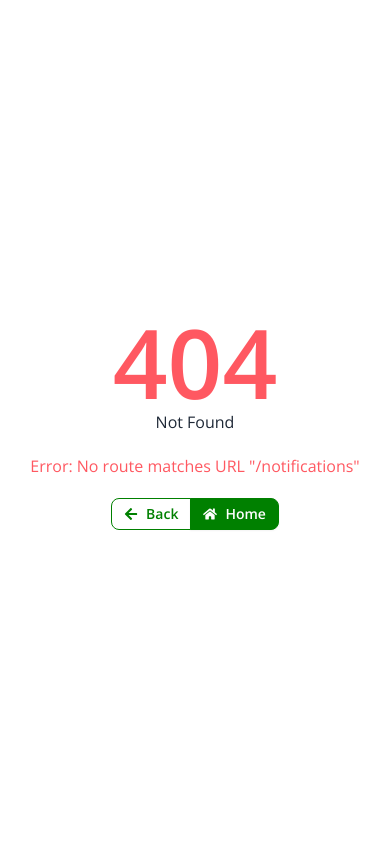
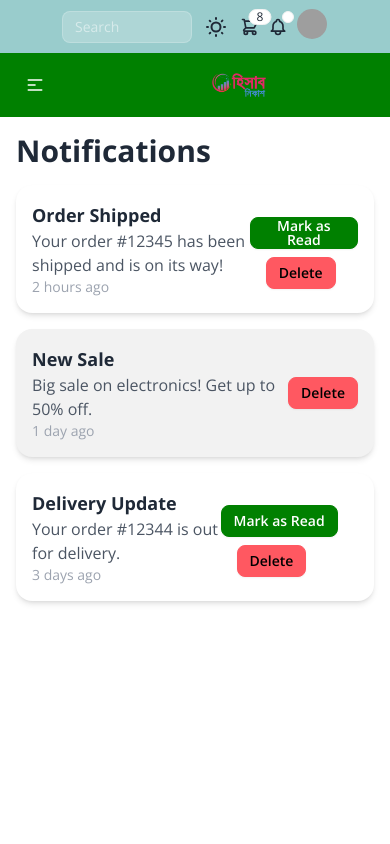
Before and after one commit to shunno-it-dev-team/fe-hn-ecom, a React (Vite) app: page /notifications in a window 390 px wide. Before the commit this address had no page. Shown: the top 844 px of the page. Built offline with nearby package versions, Linux system fonts and the light colour scheme; grey boxes are pictures that could not be loaded.

Commit message:
[feat]: fixed responsive issue navbar

```diff
--- a/src/components/common/MobileTopBar.jsx
+++ b/src/components/common/MobileTopBar.jsx
@@ -1,9 +1,10 @@
+import { Link } from "react-router-dom";
 import { setThemeToRedux } from "../../redux/reducers/globalSlice";
 import PropTypes from "prop-types";
 
 const MobileTopBar = ({ theme, user }) => {
   return (
-    <div className="flex lg:hidden justify-center gap-2 items-center py-2 bg-secondary/40">
+    <div className="flex relative z-50 lg:hidden justify-center gap-2 items-center py-2 bg-secondary/40">
       <label className="input input-sm w-1/3 border-base-100/20 text-base-100 focus:outline-offset-0 focus:outline-1 focus-within:outline-offset-0 focus-within:outline-1 bg-base-100/20 flex items-center gap-2">
         <input
           type="text"
@@ -58,13 +59,8 @@ const MobileTopBar = ({ theme, user }) => {
         </svg>
       </label>
 
-      <div className="dropdown dropdown-end">
-        <div
-          tabIndex={0}
-          role="button"
-          className="btn btn-sm btn-ghost btn-circle"
-        >
-          <div className="indicator">
+      {/* CART */}
+      <Link to={"/cart"} className="indicator">
         <svg
           xmlns="http://www.w3.org/2000/svg"
           className="h-5 w-5"
@@ -80,30 +76,10 @@ const MobileTopBar = ({ theme, user }) => {
           />
         </svg>
         <span className="badge badge-sm indicator-item">8</span>
-          </div>
-        </div>
+      </Link>
 
-        <div
-          tabIndex={0}
-          className="card card-compact dropdown-content bg-primary z-[1] mt-3 w-52 shadow"
-        >
-          <div className="card-body">
-            <span className="text-lg font-bold">8 Items</span>
-            <span className="text-info">Subtotal: $999</span>
-            <div className="card-actions">
-              <button className="btn btn-secondary btn-block">View cart</button>
-            </div>
-          </div>
-        </div>
-      </div>
-
-      <div className="dropdown dropdown-end">
-        <div
-          tabIndex={0}
-          role="button"
-          className="btn btn-sm btn-ghost btn-circle"
-        >
-          <div className="indicator">
+      {/* NOTIFICATION */}
+      <Link to={"/notifications"} className="indicator">
         <svg
           xmlns="http://www.w3.org/2000/svg"
           className="h-5 w-5"
@@ -119,22 +95,7 @@ const MobileTopBar = ({ theme, user }) => {
           />
         </svg>
         <span className="badge badge-xs indicator-item"></span>
-          </div>
-        </div>
-
-        <div
-          tabIndex={0}
-          className="card card-compact dropdown-content bg-primary z-[1] mt-3 w-52 shadow"
-        >
-          <div className="card-body">
-            <span className="text-lg font-bold">8 Items</span>
-            <span className="text-info">Subtotal: $999</span>
-            <div className="card-actions">
-              <button className="btn btn-secondary btn-block">View cart</button>
-            </div>
-          </div>
-        </div>
-      </div>
+      </Link>
 
       {user ? (
         <div className="dropdown dropdown-end">
--- a/src/components/common/PublicNavbar.jsx
+++ b/src/components/common/PublicNavbar.jsx
@@ -49,13 +49,13 @@ const PublicNavbar = ({ theme, user }) => {
 
       {/* NAVBAR CENTER */}
       <div className="navbar-center ">
-        <button className="btn btn-ghost text-xl hover:bg-transparent">
+        <Link to="/" className="btn btn-ghost text-xl hover:bg-transparent">
           <img
             src="/src/assets/logo/logo-520e4690.png"
             alt=""
             className="w-auto h-6"
           />
-        </button>
+        </Link>
       </div>
 
       {/* NAVBAR END */}
@@ -146,9 +146,6 @@ const PublicNavbar = ({ theme, user }) => {
           >
             <ul className="menu menu-lg rounded-box ">
               <h2 className="font-bold mt-2 pl-6">Shopping cart</h2>
-              {/* <button className="btn btn-sm btn-circle btn-ghost absolute right-2 top-2">
-                ✕
-              </button> */}
               <div className="divider m-0"></div>
 
               <li>
@@ -226,38 +223,28 @@ const PublicNavbar = ({ theme, user }) => {
                 </Link>
               </li>
             </ul>
-            <div className="gap-8">
-              <div className=" mb-4">
-                <div className="border-t border-base-300 px-4 py-6 sm:px-6">
-                  <div className="flex justify-between text-base font-medium text-base-content">
+
+            <div className="flex flex-col gap-3 border-t border-base-300 px-4 py-6 sm:px-6">
+              <div className="flex justify-between text-base font-bold text-base-content">
                 <p>Subtotal</p>
                 <p>&#2547; 262.00</p>
               </div>
-                  <p className="mt-0.5 text-sm text-secondary">
+
+              <p className=" text-xs text-warning">
                 Shipping and taxes calculated at checkout.
               </p>
 
-                  <div className="mt-6">
-                    <a href="#" className="btn btn-primary w-full">
+              <div className="flex items-center justify-center gap-5">
+                <Link
+                  to="/cart"
+                  className="btn btn-sm btn-primary  btn-outline"
+                >
+                  View All
+                </Link>
+
+                <Link to="/checkout" className="btn btn-sm  btn-primary ">
                   Checkout
-                    </a>
-                  </div>
-
-                  <div className="mt-6 flex justify-center text-center text-sm text-secondary">
-                    <p>
-                      or
-                      <Link href="/">
-                        <button
-                          type="button"
-                          className="font-medium text-primary hover:text-base-content"
-                        >
-                          Continue Shopping
-                          <span aria-hidden="true"> &rarr;</span>
-                        </button>
                 </Link>
-                    </p>
-                  </div>
-                </div>
               </div>
             </div>
           </div>
@@ -295,9 +282,7 @@ const PublicNavbar = ({ theme, user }) => {
           >
             <ul className="menu menu-lg rounded-box ">
               <h2 className="font-bold mt-2 pl-6">Notification</h2>
-              {/* <button className="btn btn-sm btn-circle btn-ghost absolute right-2 top-2">
-                ✕
-              </button> */}
+
               <div className="divider m-0"></div>
               <li>
                 <Link href="/" className="justify-between">
@@ -331,7 +316,14 @@ const PublicNavbar = ({ theme, user }) => {
               </li>
 
               <div className="divider m-0"></div>
-              <button className="link link-primary link-hover">View all</button>
+              <div className="text-center">
+                <Link
+                  to="/notifications"
+                  className=" link link-primary link-hover"
+                >
+                  View all
+                </Link>
+              </div>
             </ul>
           </div>
         </div>
--- a/src/index.css
+++ b/src/index.css
@@ -89,7 +89,7 @@ body {
 }
 
 ::-webkit-scrollbar {
-  @apply w-3 h-8 px-2;
+  @apply w-2 h-3 px-2;
   animation: scrollWidth 500ms ease-in-out;
 }
 
--- a/src/pages/private/notification-page/NotificationPage.jsx
+++ b/src/pages/private/notification-page/NotificationPage.jsx
@@ -1,90 +1,90 @@
-// import { useState } from "react";
+import { useState } from "react";
 
-// const NotificationPage = () => {
-//   const [notifications, setNotifications] = useState([
-//     {
-//       id: 1,
-//       title: "Order Shipped",
-//       message: "Your order #12345 has been shipped and is on its way!",
-//       time: "2 hours ago",
-//       read: false,
-//     },
-//     {
-//       id: 2,
-//       title: "New Sale",
-//       message: "Big sale on electronics! Get up to 50% off.",
-//       time: "1 day ago",
-//       read: true,
-//     },
-//     {
-//       id: 3,
-//       title: "Delivery Update",
-//       message: "Your order #12344 is out for delivery.",
-//       time: "3 days ago",
-//       read: false,
-//     },
-//   ]);
+const NotificationPage = () => {
+  const [notifications, setNotifications] = useState([
+    {
+      id: 1,
+      title: "Order Shipped",
+      message: "Your order #12345 has been shipped and is on its way!",
+      time: "2 hours ago",
+      read: false,
+    },
+    {
+      id: 2,
+      title: "New Sale",
+      message: "Big sale on electronics! Get up to 50% off.",
+      time: "1 day ago",
+      read: true,
+    },
+    {
+      id: 3,
+      title: "Delivery Update",
+      message: "Your order #12344 is out for delivery.",
+      time: "3 days ago",
+      read: false,
+    },
+  ]);
 
-//   const markAsRead = (id) => {
-//     setNotifications((prev) =>
-//       prev.map((notification) =>
-//         notification.id === id ? { ...notification, read: true } : notification
-//       )
-//     );
-//   };
+  const markAsRead = (id) => {
+    setNotifications((prev) =>
+      prev.map((notification) =>
+        notification.id === id ? { ...notification, read: true } : notification
+      )
+    );
+  };
 
-//   const deleteNotification = (id) => {
-//     setNotifications((prev) =>
-//       prev.filter((notification) => notification.id !== id)
-//     );
-//   };
+  const deleteNotification = (id) => {
+    setNotifications((prev) =>
+      prev.filter((notification) => notification.id !== id)
+    );
+  };
 
-//   return (
-//     <div className="min-h-screen bg-base-100 p-4">
-//       <div className="max-w-3xl mx-auto">
-//         <h1 className="text-3xl font-bold mb-4">Notifications</h1>
+  return (
+    <div className="min-h-screen bg-base-100 p-4">
+      <div className="max-w-3xl mx-auto">
+        <h1 className="text-3xl font-bold mb-4">Notifications</h1>
 
-//         {notifications.length === 0 ? (
-//           <p className="text-gray-500">You have no notifications.</p>
-//         ) : (
-//           <div className="space-y-4">
-//             {notifications.map((notification) => (
-//               <div
-//                 key={notification.id}
-//                 className={`card shadow-md p-4 ${
-//                   notification.read ? "bg-base-200" : "bg-base-100"
-//                 }`}
-//               >
-//                 <div className="flex justify-between items-center">
-//                   <div>
-//                     <h2 className="font-bold text-lg">{notification.title}</h2>
-//                     <p className="text-gray-600">{notification.message}</p>
-//                     <p className="text-sm text-gray-400">{notification.time}</p>
-//                   </div>
-//                   <div className="space-x-4  ">
-//                     {!notification.read && (
-//                       <button
-//                         className="btn btn-sm btn-primary my-2"
-//                         onClick={() => markAsRead(notification.id)}
-//                       >
-//                         Mark as Read
-//                       </button>
-//                     )}
-//                     <button
-//                       className="btn btn-sm btn-error"
-//                       onClick={() => deleteNotification(notification.id)}
-//                     >
-//                       Delete
-//                     </button>
-//                   </div>
-//                 </div>
-//               </div>
-//             ))}
-//           </div>
-//         )}
-//       </div>
-//     </div>
-//   );
-// };
+        {notifications.length === 0 ? (
+          <p className="text-gray-500">You have no notifications.</p>
+        ) : (
+          <div className="space-y-4">
+            {notifications.map((notification) => (
+              <div
+                key={notification.id}
+                className={`card shadow-md p-4 ${
+                  notification.read ? "bg-base-200" : "bg-base-100"
+                }`}
+              >
+                <div className="flex justify-between items-center">
+                  <div>
+                    <h2 className="font-bold text-lg">{notification.title}</h2>
+                    <p className="text-gray-600">{notification.message}</p>
+                    <p className="text-sm text-gray-400">{notification.time}</p>
+                  </div>
+                  <div className="space-x-4  ">
+                    {!notification.read && (
+                      <button
+                        className="btn btn-sm btn-primary my-2"
+                        onClick={() => markAsRead(notification.id)}
+                      >
+                        Mark as Read
+                      </button>
+                    )}
+                    <button
+                      className="btn btn-sm btn-error"
+                      onClick={() => deleteNotification(notification.id)}
+                    >
+                      Delete
+                    </button>
+                  </div>
+                </div>
+              </div>
+            ))}
+          </div>
+        )}
+      </div>
+    </div>
+  );
+};
 
-// export default NotificationPage;
+export default NotificationPage;
```
Also changed, not shown: src/routes/router.jsx (+8 -7 lines). Lines whose indentation alone changed are shown as unchanged.
